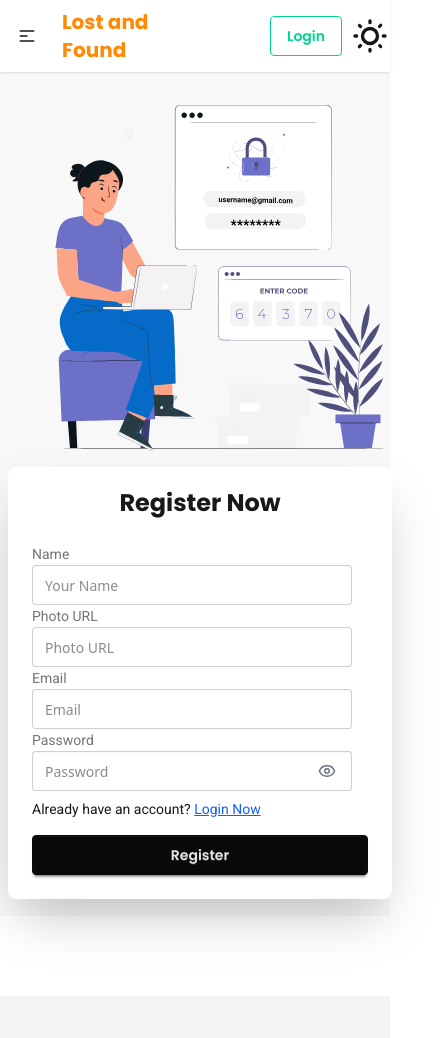
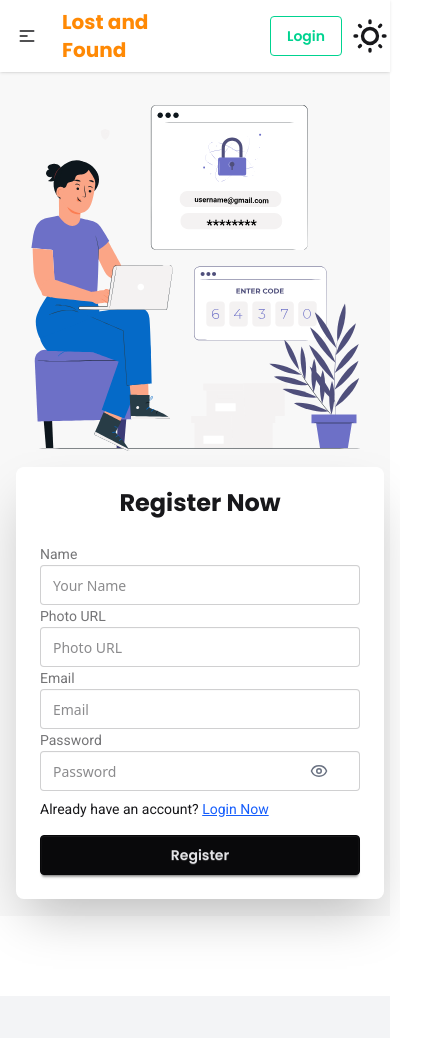
Before and after one commit to Shdeveloper12/Lost-And-Found-Client, a React (Vite) app: page /register in a window 390 px wide. Shown: the top 1038 px of the page, 448 px wide, since content can reach past the window. Built offline with nearby package versions, Linux system fonts and the light colour scheme; no server answers.

Commit message:
login and register components meked responsive for all devices

```diff
--- a/src/pages/Login.jsx
+++ b/src/pages/Login.jsx
@@ -118,7 +118,7 @@
             loop={true}
           ></Lottie>
 
-          <div className="card bg-base-100 w-full max-w-sm shrink-0 shadow-2xl mr-12 lg:mr-0 ">
+          <div className="card bg-base-100 w-full max-w-sm shrink-0 shadow-2xl">
             <div className="card-body">
               <h1 className="text-center mt-5 font-bold text-2xl primary">Login Now</h1>
               <form onSubmit={handleLogin} className="fieldset">
--- a/src/pages/Register.jsx
+++ b/src/pages/Register.jsx
@@ -89,7 +89,7 @@
             animationData={registerlottie}
             loop={true}
           ></Lottie>
-          <div className="card bg-base-100 w-full max-w-sm shrink-0 shadow-2xl mr-12 lg:mr-0">
+          <div className="card bg-base-100 w-full max-w-sm shrink-0 shadow-2xl">
             <h1 className="text-center mt-5 font-bold text-2xl primary">
               Register Now
             </h1>
```
